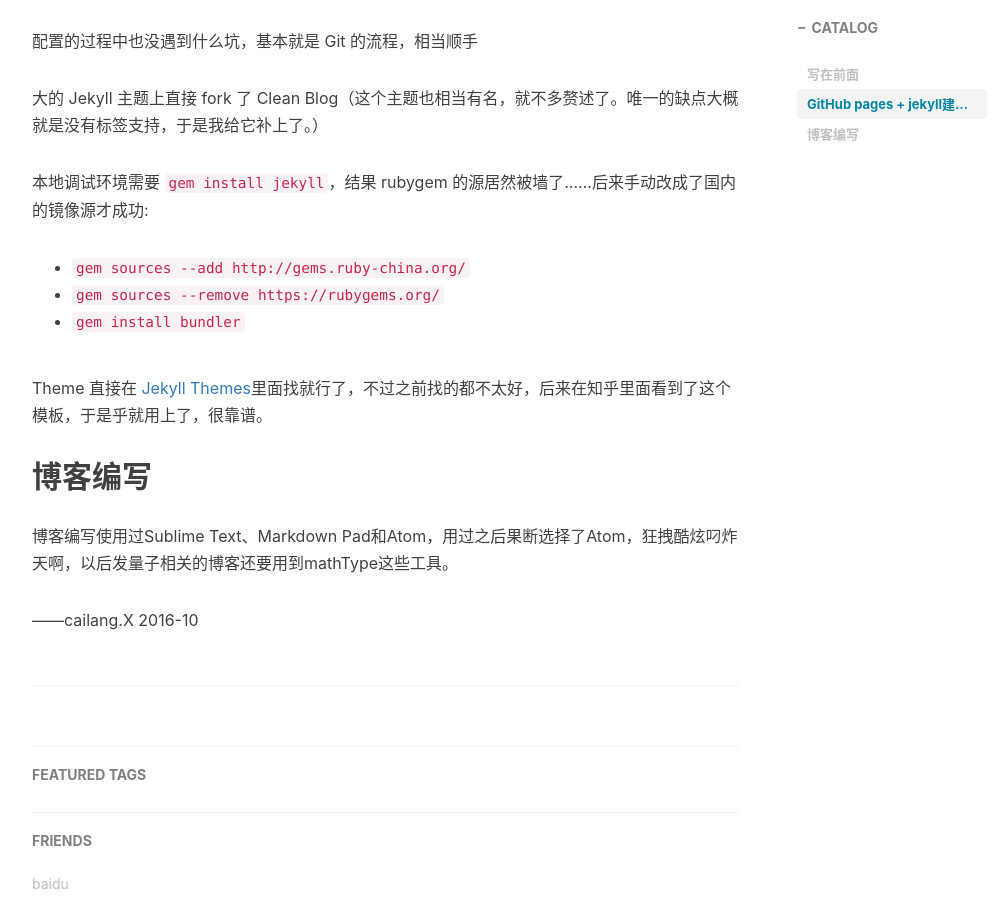
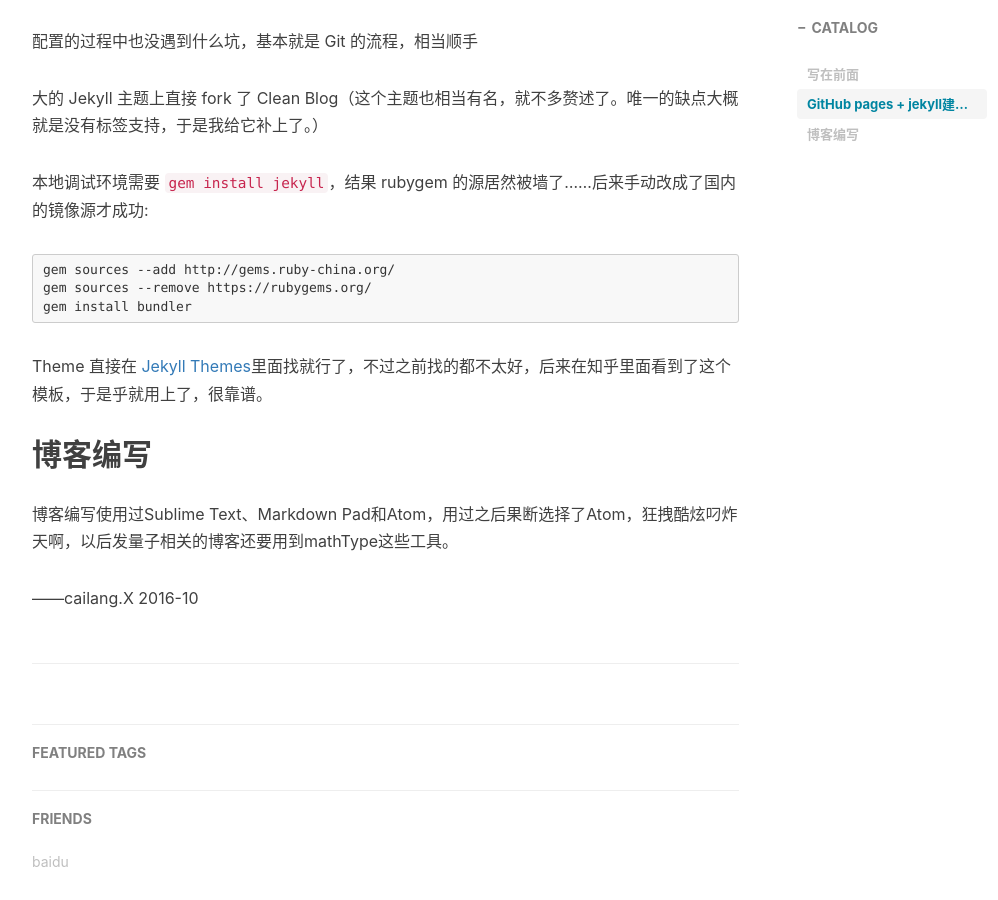
Before and after one commit to xiecailang/lyangblog, a Jekyll site: the page built from _posts/2014-01-29-firstblog.markdown, in a window 1280 px wide and 900 px high, scrolled down 1347 px. Shown: the whole window, without its empty margins (233-1231 px from the left). Built offline with Jekyll 4.4.1, drawn with Linux system fonts in a browser that asks for light colours; nearby versions of some CDN libraries; comment, search, counter and statistics services are not loaded.

Commit message:
修改部分bug

````diff
--- a/_posts/2014-01-29-firstblog.markdown
+++ b/_posts/2014-01-29-firstblog.markdown
@@ -44,9 +44,12 @@ tags:
 大的 Jekyll 主题上直接 fork 了 Clean Blog（这个主题也相当有名，就不多赘述了。唯一的缺点大概就是没有标签支持，于是我给它补上了。）
 
 本地调试环境需要 `gem install jekyll`，结果 rubygem 的源居然被墙了……后来手动改成了国内的镜像源才成功:
-* <code>gem sources --add http://gems.ruby-china.org/</code>
-* <code>gem sources --remove https://rubygems.org/</code>
-* <code>gem install bundler</code>
+
+```
+gem sources --add http://gems.ruby-china.org/
+gem sources --remove https://rubygems.org/
+gem install bundler
+```
 
 Theme 直接在 [Jekyll Themes](jekyllthemes.org/)里面找就行了，不过之前找的都不太好，后来在知乎里面看到了这个模板，于是乎就用上了，很靠谱。
 
````
